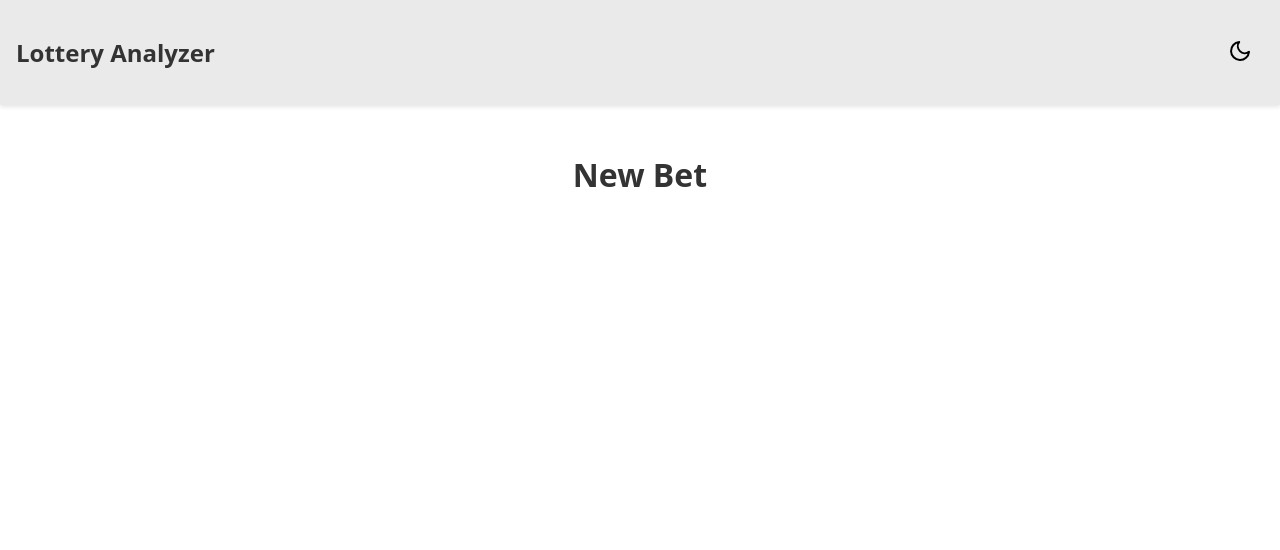
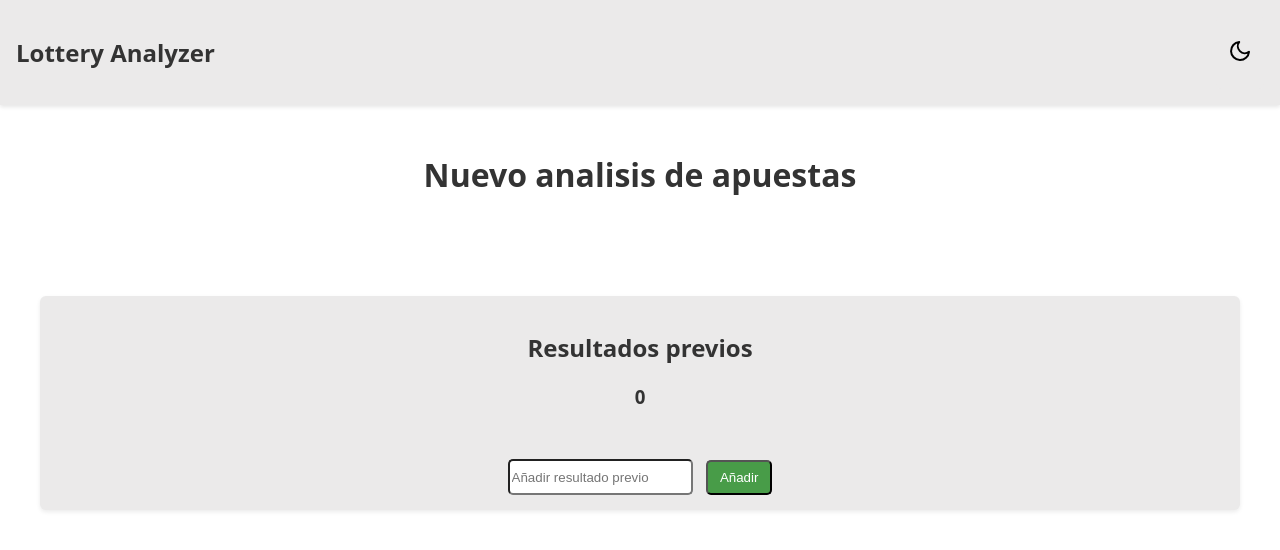
Before and after one commit to andresfgrande/ui-lottery-analyzer, a React (Vite) app: page /bets/new in a window 1280 px wide. Shown: the top 550 px of the page. Built offline with nearby package versions, Linux system fonts and the light colour scheme.

Commit message:
feat: added newt bet page

```diff
--- /dev/null
+++ b/src/components/BackButton.tsx
@@ -0,0 +1,9 @@
+export default function BackButton() {
+  return (
+    <div className="back-button-container">
+      <div className="back-button" onClick={() => window.history.back()}>
+        Atrás
+      </div>
+    </div>
+  );
+}
--- a/src/pages/BetDetail.tsx
+++ b/src/pages/BetDetail.tsx
@@ -12,6 +12,7 @@ import {
   Tooltip,
   Legend,
 } from "recharts";
+import BackButton from "../components/BackButton";
 
 export default function BetDetail() {
   const [bet, setBet] = useState<Bet | undefined>(undefined);
@@ -73,11 +74,7 @@ export default function BetDetail() {
 
   return (
     <div className="bet-container">
-      <div className="back-button-container">
-        <div className="back-button" onClick={() => window.history.back()}>
-          Atrás
-        </div>
-      </div>
+      <BackButton></BackButton>
       <h1 className="bet-title">Bet ID: {betId}</h1>
       <div className="bet-details-card">
         <p>
--- a/src/pages/NewBet.tsx
+++ b/src/pages/NewBet.tsx
@@ -1,3 +1,54 @@
+import { useState, useEffect } from "react";
+import "../styles/newBet.css";
 export default function NewBet() {
-  return <h1 className="dashboard-title">New Bet</h1>;
+  const [previousResults, setPreviousResults] = useState<string[]>([]);
+  const [newPreviousResult, setNewPreviousResult] = useState("");
+
+  const addPreviousResult = () => {
+    const newPreviousResultTrimmed = newPreviousResult.trim();
+    if (newPreviousResultTrimmed) {
+      setPreviousResults((prev) => [...prev, newPreviousResult]);
+      setNewPreviousResult("");
+    }
+  };
+
+  //TODO check previous result: 5 digits, only numbers, no duplicates
+  return (
+    <>
+      <h1 className="dashboard-title">Nuevo analisis de apuestas</h1>
+      <div className="bet-container">
+        <div className="bet-details-card">
+          <div className="sub-container">
+            <h2>Resultados previos</h2>
+            <div className="previous-results">
+              <h3>{previousResults.length}</h3>
+              <div className="results-grid">
+                {previousResults.map((result, index) => (
+                  <span key={index} className="result-item">
+                    {result}
+                  </span>
+                ))}
+              </div>
+            </div>
+            <div className="add-previous-result-form">
+              <input
+                type="text"
+                value={newPreviousResult}
+                onChange={(e) => setNewPreviousResult(e.target.value)}
+                placeholder="Añadir resultado previo"
+                className="add-input"
+              />
+              <button
+                type="button"
+                onClick={addPreviousResult}
+                className="add-button"
+              >
+                Añadir
+              </button>
+            </div>
+          </div>
+        </div>
+      </div>
+    </>
+  );
 }
--- /dev/null
+++ b/src/styles/newBet.css
@@ -0,0 +1,17 @@
+.add-previous-result-form {
+  margin-top: 2em;
+}
+
+.add-previous-result-form input {
+  margin-right: 1em;
+  border-radius: 5px;
+  height: 30px;
+}
+
+.add-previous-result-form button {
+  padding: 8px 12px;
+  border-radius: 5px;
+  cursor: pointer;
+  background-color: rgb(72, 156, 72);
+  color: white;
+}
```
